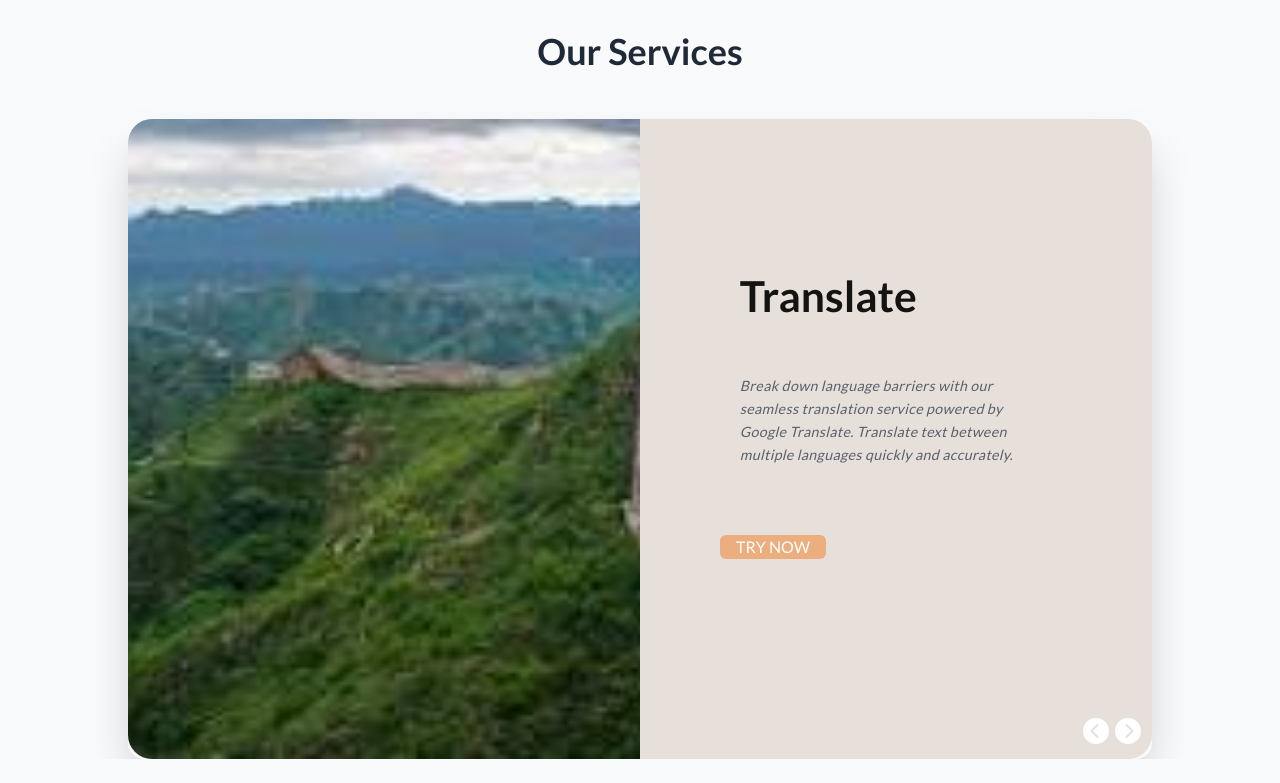
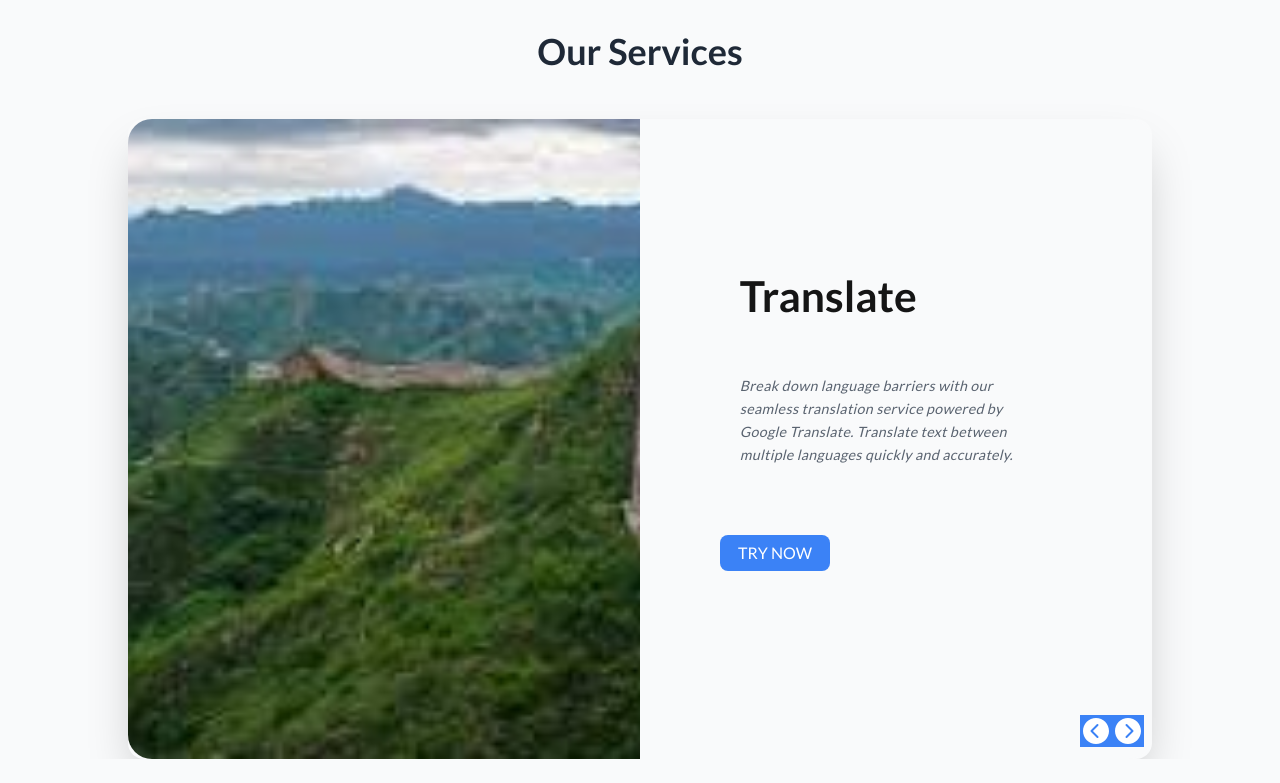
Before and after one commit to louisjoety/travel-toolkit, a Next.js app in the folder frontend/: page / in a window 1280 px wide. Shown: the part 1097-1880 px from the top of the page. Built offline with nearby package versions, Linux system fonts and the light colour scheme.

Commit message:
risk taking

```diff
--- a/frontend/app/components/Home/Services.tsx
+++ b/frontend/app/components/Home/Services.tsx
@@ -21,7 +21,7 @@ type Props = {
 const Services = ({ activeImage, clickNext, clickPrev }: Props) => {
   return (
     <div className={`font-lato`}>
-      <div className="grid place-items-start w-full bg-[#e7dfd9] relative md:rounded-tr-3xl md:rounded-br-3xl">
+      <div className="grid place-items-start w-full bg-gray-50 relative md:rounded-tr-3xl md:rounded-br-3xl">
         {images.map((elem, idx) => (
           <div
             key={idx}
@@ -54,21 +54,21 @@ const Services = ({ activeImage, clickNext, clickPrev }: Props) => {
             </motion.div>
 
             <Link href={elem.link}>
-              <button className="bg-[#ecae7e] text-white uppercase px-4 rounded-md">
+              <button className="uppercase py-1 px-4 rounded-lg bg-blue-500 border-2 border-transparent text-white text-md mr-4 hover:bg-blue-700">
                 Try Now
               </button>
             </Link>
 
             <div className="absolute md:bottom-1 bottom-10 right-10 md:right-0 w-full flex justify-center items-center">
               <div
-                className="absolute bottom-2 right-10 cursor-pointer"
+                className="absolute bottom-2 right-10 cursor-pointer bg-blue-500"
                 onClick={clickPrev}
               >
                 <Image src={left} alt="Previous" />
               </div>
 
               <div
-                className="absolute bottom-2 right-2 cursor-pointer"
+                className="absolute bottom-2 right-2 cursor-pointer bg-blue-500"
                 onClick={clickNext}
               >
                 <Image src={right} alt="Next" />
```
